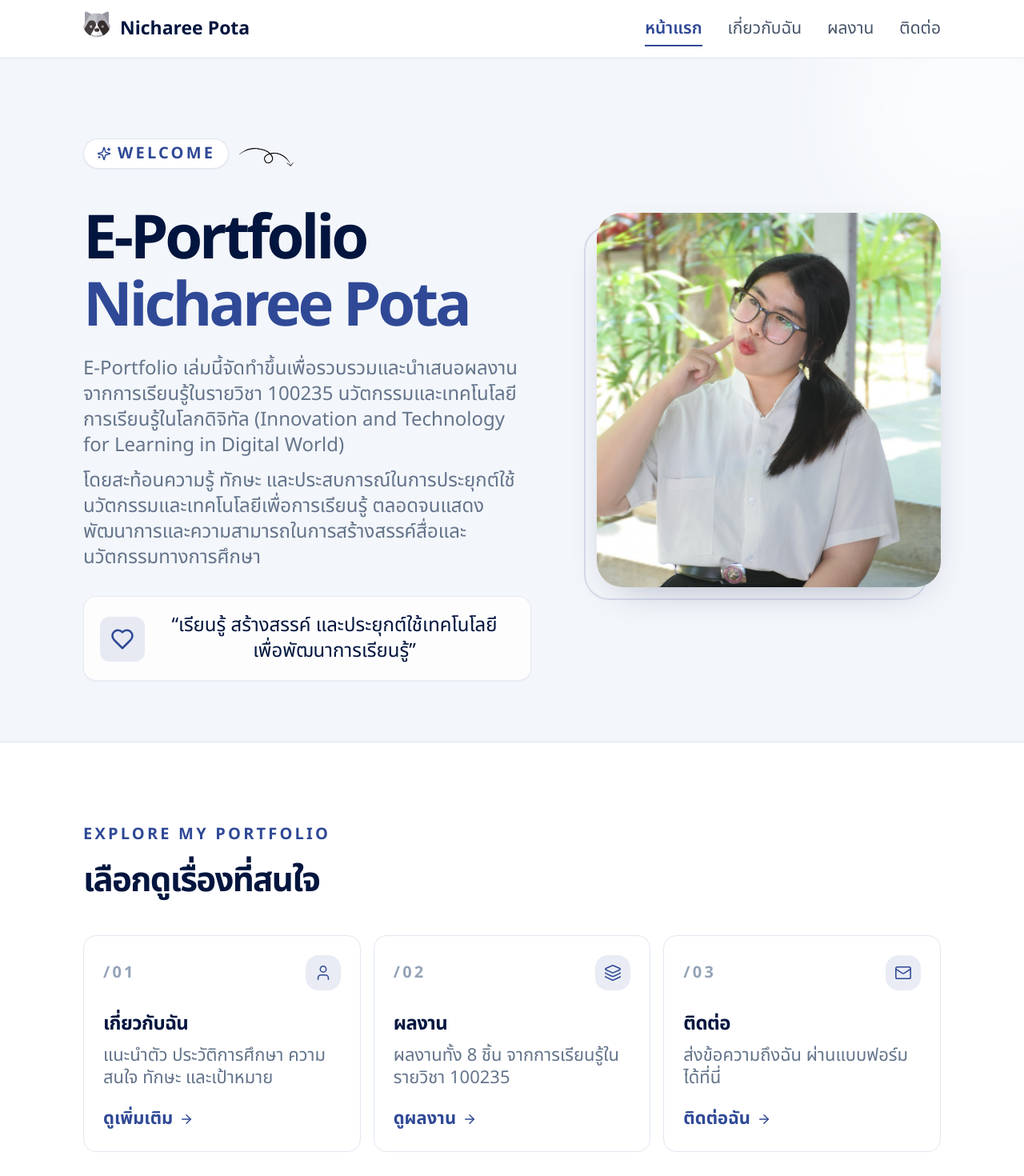
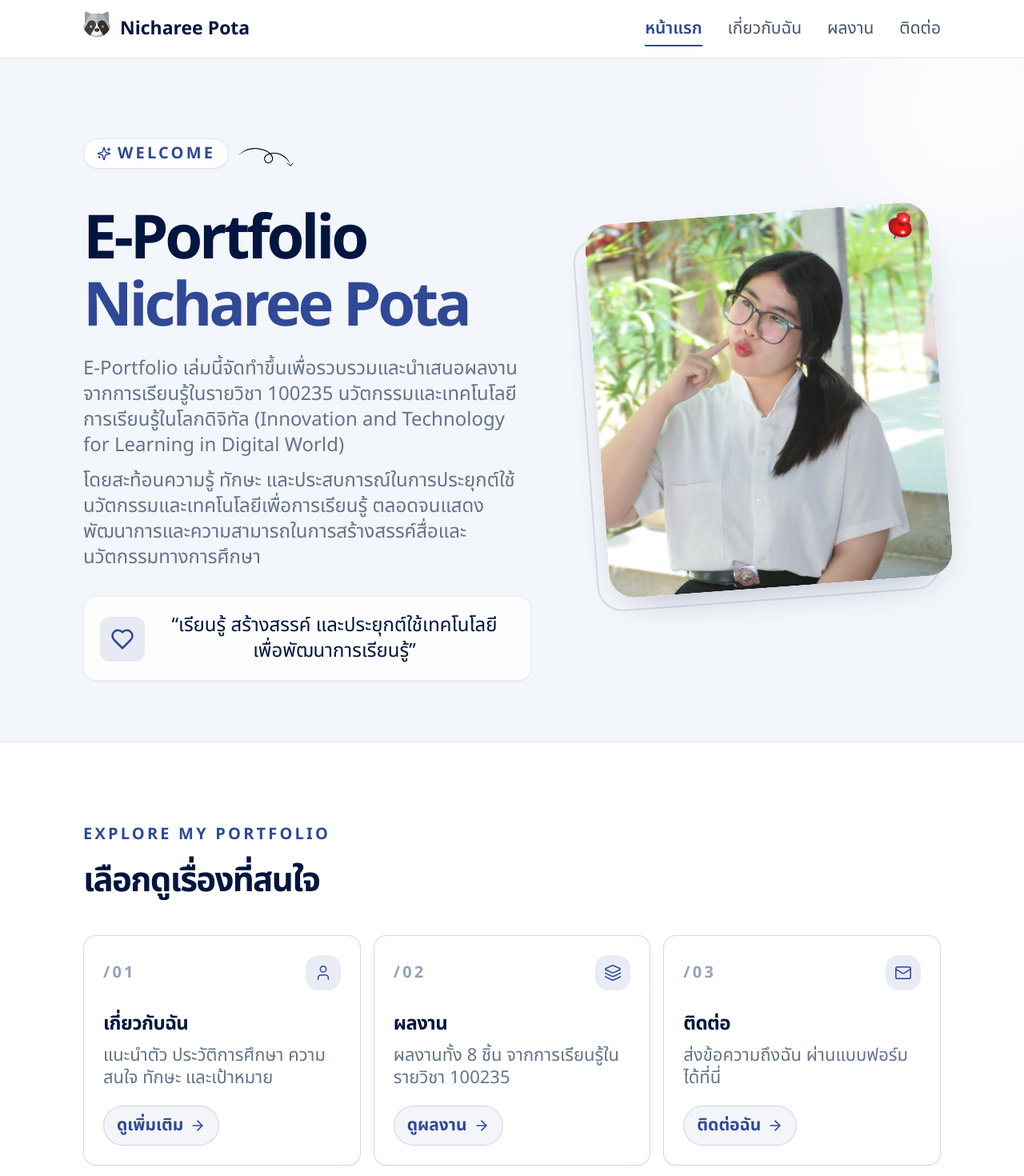
Before and after one commit to wachirapong-n/Pota-portfolio, a Next.js app: page / in a window 1280 px wide. Shown: the top 1470 px of the page at 80% size. Built offline with nearby package versions, Linux system fonts and the light colour scheme.

Commit message:
redesign UI

```diff
--- a/app/about/page.tsx
+++ b/app/about/page.tsx
@@ -41,6 +41,7 @@ export default function AboutPage() {
               alt={`ภาพแนะนำตัวของ ${introductionData.name}`}
               priority
               hasHeart
+              className="rotate-[-4.2deg]"
               sizes="(max-width: 768px) 90vw, 430px"
             />
           </ScrollReveal>
@@ -61,6 +62,8 @@ export default function AboutPage() {
                 src="/images/introduce2.jpg"
                 alt={`ภาพแนะนำตัวเพิ่มเติมของ ${introductionData.name}`}
                 sizes="(max-width: 768px) 90vw, 430px"
+                className="rotate-[4.3deg]"
+                knotPosition="top-left"
               />
             </ScrollReveal>
             <ScrollReveal direction="left" delay={100}>
--- a/app/contact/page.tsx
+++ b/app/contact/page.tsx
@@ -43,7 +43,7 @@ export default function ContactPage() {
               src="/images/contact.jpg"
               alt="ภาพประกอบหน้าติดต่อ"
               sizes="(max-width: 768px) 90vw, 360px"
-              className="md:h-full"
+              className="rotate-[-4.1deg] md:h-full"
               frameClassName="aspect-[4/4.4] md:aspect-auto md:h-full md:min-h-[760px]"
             />
           </ScrollReveal>
--- a/app/page.tsx
+++ b/app/page.tsx
@@ -6,6 +6,7 @@ import { ProjectCard } from "@/components/works/project-card";
 import Image from "next/image";
 import ScrollReveal from "@/components/about/scroll-reveal";
 import SectionLabel from "@/components/shared/section-label";
+import KnotOverlay from "@/components/shared/knot-overlay";
 
 const paths = [
   {
@@ -78,20 +79,21 @@ export default function Home() {
             delay={100}
             className="mx-auto w-full max-w-[430px] md:justify-self-end"
           >
-            <div className="relative">
+            <div className="relative rotate-[-4.2deg]">
               <div
                 className="absolute -bottom-4 -left-4 h-full w-full rounded-[2rem] border-2 border-primary/15"
                 aria-hidden="true"
               />
-              <div className="relative aspect-[4/4.35] overflow-hidden rounded-[2rem] bg-white p-2 shadow-[0_18px_55px_-30px_rgba(1,21,62,0.45)] scale-x-[-1]">
+              <div className="relative aspect-[4/4.35] overflow-hidden rounded-[2rem] bg-white p-2 shadow-[0_18px_55px_-30px_rgba(1,21,62,0.45)]">
                 <Image
                   src="/images/profile.jpg"
                   alt={`ภาพแนะนำตัวของ ${profile.name}`}
                   fill
                   priority
                   sizes="(max-width: 768px) 85vw, 360px"
-                  className="rounded-[1.6rem] object-cover"
+                  className="scale-x-[-1] rounded-[1.6rem] object-cover"
                 />
+                <KnotOverlay />
               </div>
             </div>
           </ScrollReveal>
@@ -129,27 +131,27 @@ export default function Home() {
                 >
                   <Link
                     href={href}
-                    className="group relative flex min-h-[250px] h-full flex-col overflow-hidden rounded-2xl border border-line bg-white p-6 text-ink transition duration-300 hover:-translate-y-1 hover:border-primary/25 hover:shadow-[0_18px_40px_-28px_rgba(1,21,62,0.35)] motion-reduce:transition-none"
+                    className="group relative flex min-h-[250px] h-full cursor-pointer flex-col overflow-hidden rounded-2xl border border-primary/20 bg-white p-6 text-ink shadow-sm transition duration-300 hover:-translate-y-1 hover:border-primary hover:bg-primary hover:text-white hover:shadow-[0_18px_40px_-24px_rgba(1,21,62,0.5)] focus-visible:outline-none focus-visible:ring-2 focus-visible:ring-primary focus-visible:ring-offset-4 active:scale-[0.99] motion-reduce:transform-none motion-reduce:transition-none"
                   >
-                    <div className="flex items-center justify-between text-slate-400">
+                    <div className="flex items-center justify-between text-slate-400 transition-colors group-hover:text-white/65">
                       <span className="text-[20px] font-bold uppercase tracking-[.16em]">
                         /{number}
                       </span>
-                      <span className="grid h-11 w-11 place-items-center rounded-2xl bg-primary/10 text-primary transition-colors group-hover:bg-primary group-hover:text-white">
+                      <span className="grid h-11 w-11 place-items-center rounded-2xl bg-primary/10 text-primary transition-colors group-hover:bg-white/15 group-hover:text-white">
                         <Icon size={22} strokeWidth={1.7} aria-hidden="true" />
                       </span>
                     </div>
                     <h3 className="mt-6 mb-2 text-[24px] font-bold tracking-tight">
                       {cardTitle}
                     </h3>
-                    <p className="mb-5 text-[22px] leading-7 text-muted">
+                    <p className="mb-5 text-[22px] leading-7 text-muted transition-colors group-hover:text-white/80">
                       {description}
                     </p>
-                    <span className="mt-auto flex items-center gap-2 text-[22px] font-bold text-primary">
+                    <span className="mt-auto inline-flex w-fit items-center gap-2 rounded-full border border-primary/20 bg-primary/5 px-4 py-2 text-[21px] font-bold text-primary transition-colors duration-300 group-hover:border-white/35 group-hover:bg-white/10 group-hover:text-white">
                       {cta}
                       <ArrowRight
-                        size={18}
-                        className="transition-transform group-hover:translate-x-1 motion-reduce:transition-none"
+                        size={20}
+                        className="transition-transform duration-300 group-hover:translate-x-1 motion-reduce:transition-none"
                       />
                     </span>
                   </Link>
@@ -172,7 +174,7 @@ export default function Home() {
             </div>
             <Link
               href="/works"
-              className="mb-1 flex items-center gap-2 text-[21px] font-bold text-primary"
+              className="relative mb-1 inline-flex w-fit items-center gap-2 py-1 text-[21px] font-bold text-primary after:absolute after:inset-x-0 after:-bottom-0.5 after:h-0.5 after:origin-left after:scale-x-0 after:bg-primary after:transition-transform after:duration-300 after:content-[''] motion-reduce:after:transition-none hover:after:scale-x-100"
             >
               ดูผลงานทั้งหมด <ArrowRight size={18} />
             </Link>
--- a/components/layout/footer.tsx
+++ b/components/layout/footer.tsx
@@ -24,7 +24,7 @@ export function Footer() {
               <Link
                 key={link.href}
                 href={link.href}
-                className="text-[21px] text-slate-200 transition-colors hover:text-white"
+                className="relative inline-flex items-center py-1 text-[21px] text-slate-200 transition-colors after:absolute after:inset-x-0 after:-bottom-0.5 after:h-0.5 after:origin-left after:scale-x-0 after:bg-white after:transition-transform after:duration-300 after:content-[''] motion-reduce:after:transition-none hover:text-white hover:after:scale-x-100"
               >
                 {link.label}
               </Link>
--- a/components/shared/decorated-image.tsx
+++ b/components/shared/decorated-image.tsx
@@ -1,5 +1,6 @@
 import Image from "next/image";
 import { Heart } from "lucide-react";
+import KnotOverlay from "@/components/shared/knot-overlay";
 
 type DecoratedImageProps = {
   src: string;
@@ -7,6 +8,7 @@ type DecoratedImageProps = {
   sizes: string;
   priority?: boolean;
   hasHeart?: boolean;
+  knotPosition?: "top-left" | "top-right";
   className?: string;
   frameClassName?: string;
 };
@@ -17,6 +19,7 @@ export default function DecoratedImage({
   sizes,
   priority = false,
   hasHeart = false,
+  knotPosition = "top-right",
   className = "",
   frameClassName = "aspect-[4/4.4]",
 }: DecoratedImageProps) {
@@ -37,10 +40,11 @@ export default function DecoratedImage({
           sizes={sizes}
           className="rounded-[1.6rem] object-cover"
         />
+        <KnotOverlay position={knotPosition} />
       </div>
       {hasHeart && (
         <div
-          className="absolute -right-4 top-8 grid h-14 w-14 place-items-center rounded-2xl bg-primary text-white shadow-lg shadow-primary/20"
+          className="absolute -left-4 top-8 grid h-14 w-14 place-items-center rounded-2xl bg-primary text-white shadow-lg shadow-primary/20"
           aria-hidden="true"
         >
           <Heart size={23} />
--- /dev/null
+++ b/components/shared/knot-overlay.tsx
@@ -0,0 +1,24 @@
+import Image from "next/image";
+
+type KnotOverlayProps = {
+  className?: string;
+  position?: "top-left" | "top-right";
+};
+
+export default function KnotOverlay({
+  className = "",
+  position = "top-right",
+}: KnotOverlayProps) {
+  const positionClass = position === "top-left" ? "left-3 top-3" : "right-3 top-3";
+
+  return (
+    <Image
+      src="/images/arrows/knot.svg"
+      alt=""
+      aria-hidden="true"
+      width={36}
+      height={39}
+      className={`pointer-events-none absolute z-20 h-10 w-10 object-contain ${positionClass} ${className}`}
+    />
+  );
+}
```
Also changed, not shown: public/images/arrows/knot.svg (added).
